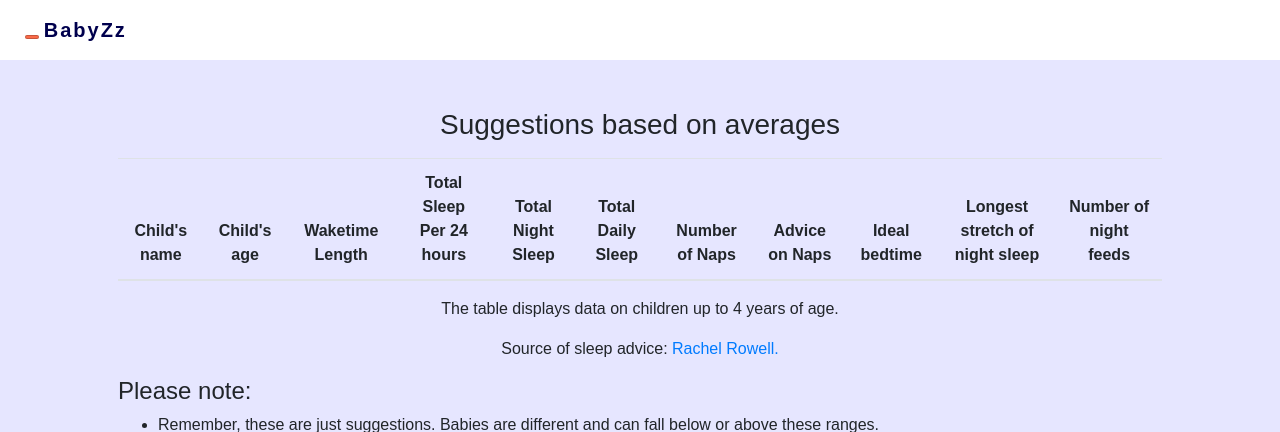
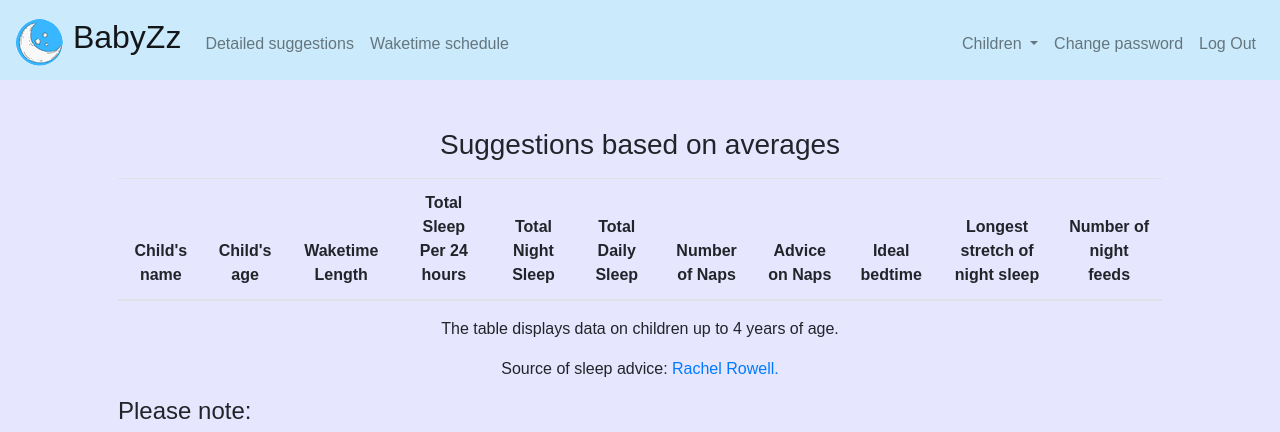
Before and after one commit to KeaKohv/babyzz, a Flask app: page /averages in a window 1280 px wide. Shown: the top 432 px of the page. Run offline with Flask 2, Linux system fonts and the light colour scheme; the visitor is signed in with stand-in values (Sample User, id 1); data that the repository does not hold is empty; some libraries are stand-ins or nearby versions.

Commit message:
rever back to original layout

```diff
--- a/templates/layout.html
+++ b/templates/layout.html
@@ -25,35 +25,39 @@
     </head>
 
     <body>
-        <nav id="babyzz" class="navbar">
-            <div class="container-fluid">
-                <div class="navbar-header">
-                  <button type="button" id="toogle-button" class="navbar-toggle" data-toggle="collapse" data-target="#myNavbar">
-                   <span class="glyphicon glyphicon-menu-hamburger"></span>
+
+        <nav class="navbar navbar-expand-md navbar-light" style="background-color: #cbebfd">
+            <a class="navbar-brand" href="/"><img src="/static/pixlr-bg-result.png" alt="" width="48" height="48" class="d-inline-block align-text-top"> BabyZz</a>
+            <button aria-controls="navbar" aria-expanded="false" aria-label="Toggle navigation" class="navbar-toggler" data-target="#navbar" data-toggle="collapse" type="button">
+                <span class="navbar-toggler-icon"></span>
             </button>
-                  <a id="logo" class="navbar-brand" href="#">BabyZz</a>
+            <div class="collapse navbar-collapse" id="navbar">
+                {% if session.user_id %}
+                    <ul class="navbar-nav mr-auto mt-2">
+                        <li class="nav-item"><a class="nav-link" href="/averages">Detailed suggestions</a></li>
+                        <li class="nav-item"><a class="nav-link" href="/waketimes">Waketime schedule</a></li>
+                    </ul>
+                    <ul class="navbar-nav ml-auto mt-2">
+                        <li class="nav-item dropdown">
+                            <a class="nav-link dropdown-toggle" href="#" id="navbarDropdown" role="button" data-toggle="dropdown" aria-haspopup="true" aria-expanded="false">
+                              Children
+                            </a>
+                            <div class="dropdown-menu" aria-labelledby="navbarDropdown">
+                              <a class="dropdown-item" href="/children">Add and see your children</a>
+                              <a class="dropdown-item" href="/child_edit">Edit your child's data</a>
+                              <div class="dropdown-divider"></div>
+                              <a class="dropdown-item" href="/child_delete">Delete your child's data</a>
                             </div>
-                <div class="collapse navbar-collapse" id="myNavbar">
-                {% if session.user_id %}
-                  <ul id="link" class="nav navbar-nav navbar-right">
-                     <li class="dropdown" id="first-link">
-                      <a class="dropdown-toggle" data-toggle="dropdown" href="#">Children<span class="caret"></span></a>
-                      <ul class="dropdown-menu">
-                        <li><a href="/children">Add and see your children</a></li>
-                        <li><a href="/child_edit">Edit your child's data</a></li>
-                        <li><a href="/child_delete">Delete your child's data</a></li>
-                      </ul>
                           </li>
-                    <li><a href="/password">Change password</a></li>
-                    <li><a href="/logout">Log Out</a></li>
+                        <li class="nav-item"><a class="nav-link" href="/password">Change password</a></li>
+                        <li class="nav-item"><a class="nav-link" href="/logout">Log Out</a></li>
                     </ul>
                 {% else %}
-                <ul id="link" class="nav navbar-nav navbar-right">
-                    <li><a href="/login">Log In</a></li>
-                    <li id="button-link"><a href="/register">Register</a></li>
+                    <ul class="navbar-nav ml-auto mt-2">
+                        <li class="nav-item"><a class="nav-link" href="/register">Register</a></li>
+                        <li class="nav-item"><a class="nav-link" href="/login">Log In</a></li>
                     </ul>
                 {% endif %}
-                </div>
             </div>
         </nav>
 
```
Lines whose indentation alone changed are shown as unchanged.
